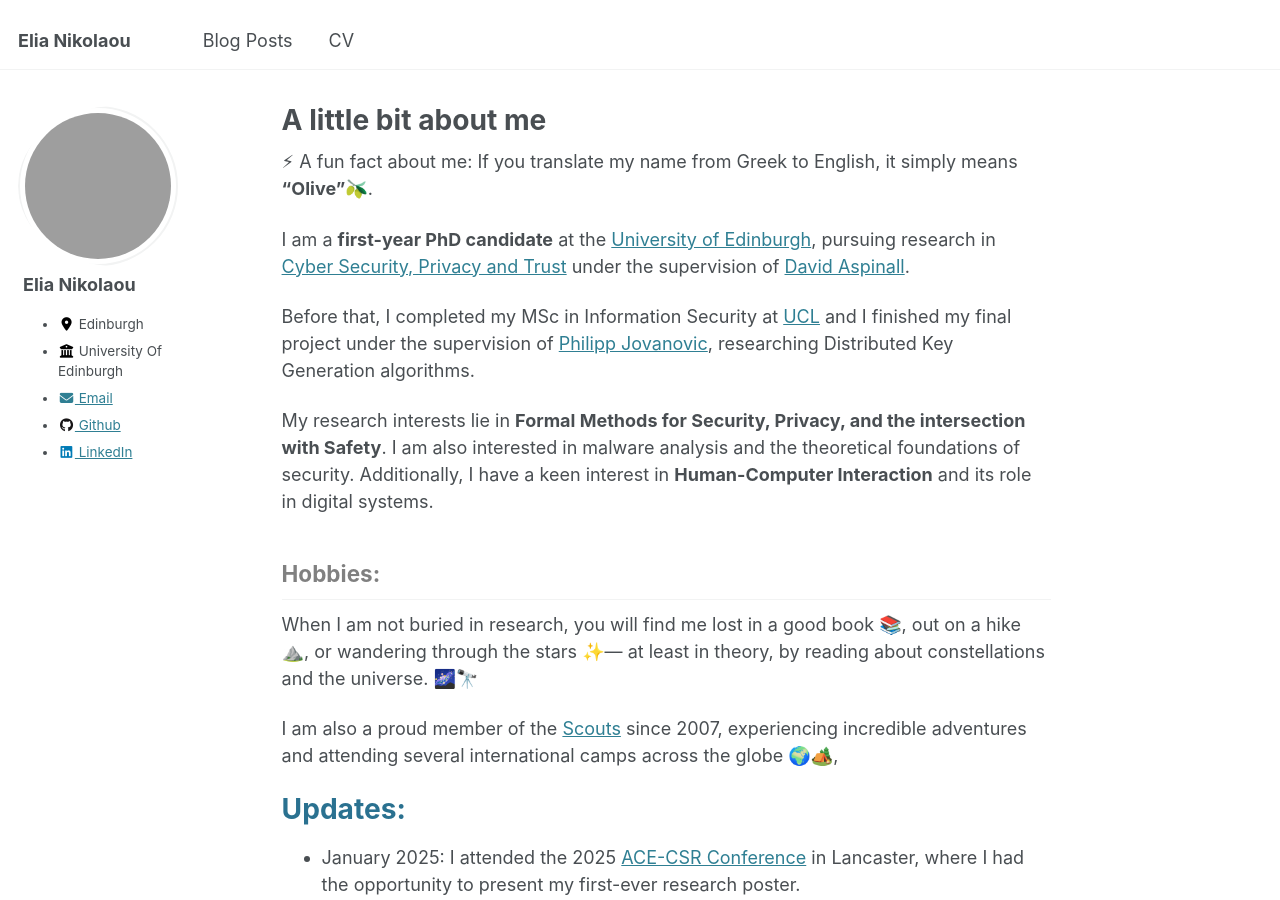
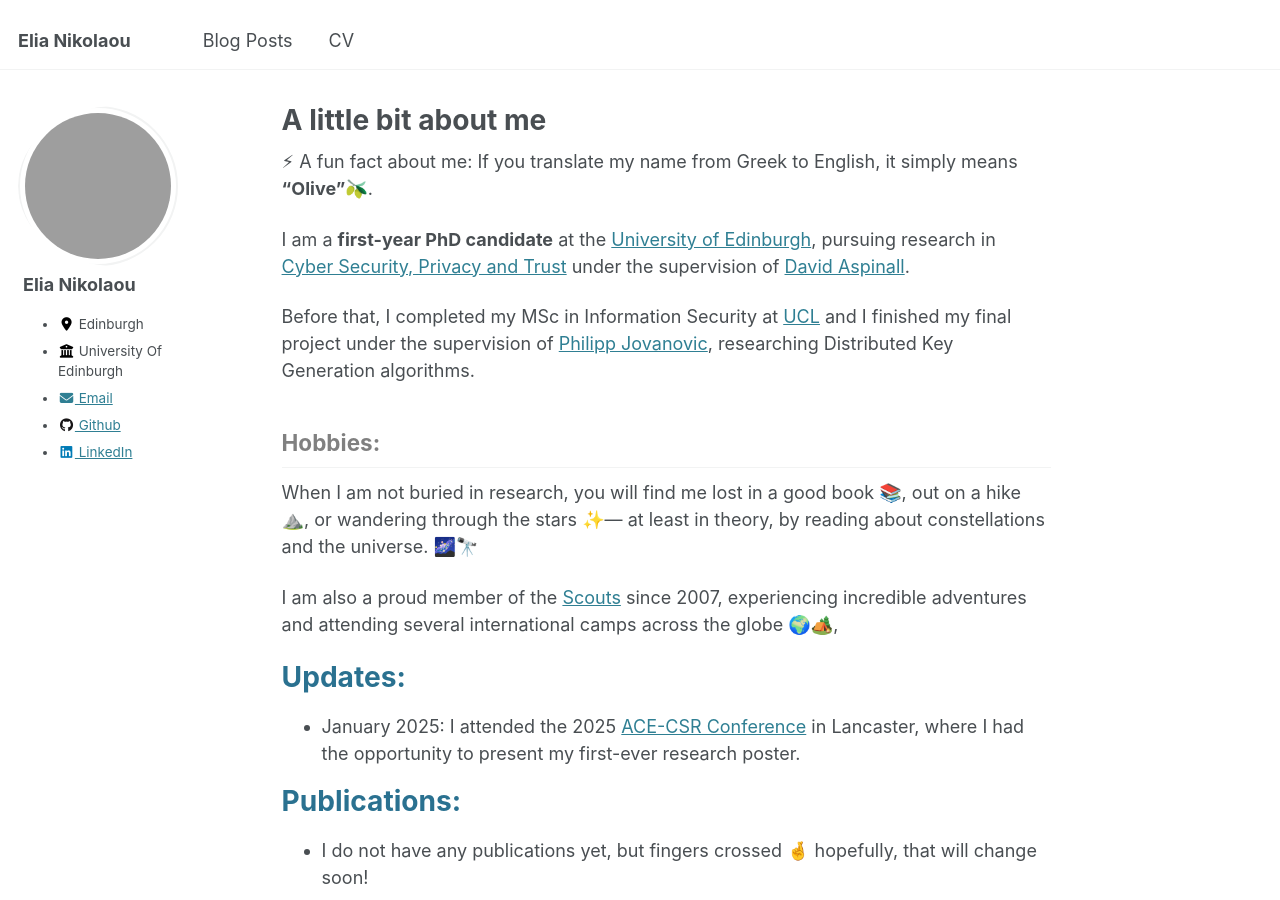
Before and after one commit to Elia-Nikolaou/Elia-Nikolaou.github.io, a Jekyll site: the page built from _pages/about.md, in a window 1280 px wide and 900 px high. Built offline with Jekyll 4.4.1, drawn with Linux system fonts in a browser that asks for light colours; part of the change alters nothing that is shown.

Commit message:
Update about.md

```diff
--- a/_pages/about.md
+++ b/_pages/about.md
@@ -13,7 +13,6 @@ I am a **first-year PhD candidate** at the [University of Edinburgh](https://www
 
 Before that, I completed my MSc in Information Security at [UCL](https://www.ucl.ac.uk/) and I finished my final project under the supervision of [Philipp Jovanovic](https://profiles.ucl.ac.uk/75518-philipp-jovanovic), researching Distributed Key Generation algorithms.
 
-My research interests lie in **Formal Methods for Security, Privacy, and the intersection with Safety**. I am also interested in malware analysis and the theoretical foundations of security. Additionally, I have a keen interest in **Human-Computer Interaction** and its role in digital systems.
 
 <span style="color:gray">Hobbies:</span>
 -------
@@ -33,4 +32,4 @@ I am also a proud member of the [Scouts](https://www.scouts.org.uk/) since 2007,
 ==
 - 2022 - [TRUSTID](https://trustid-project.eu/): Conducted research and development at [CognitiveUX](https://cognitiveux.com/), [UCY](https://www.ucy.ac.cy/?lang=en).
 - 2021 - [Disaster Management](https://zenodo.org/records/5938343) Worked on a disaster classifier during my time at [KIOS](https://www.kios.ucy.ac.cy/), [UCY](https://www.ucy.ac.cy/?lang=en).
-- Additional Projects: More of my work can be explored on [GitHub](https://github.com/enicol09)
+- Additional Projects: More of my work can be explored on [GitHub](https://github.com/Elia-Nikolaou)
```
